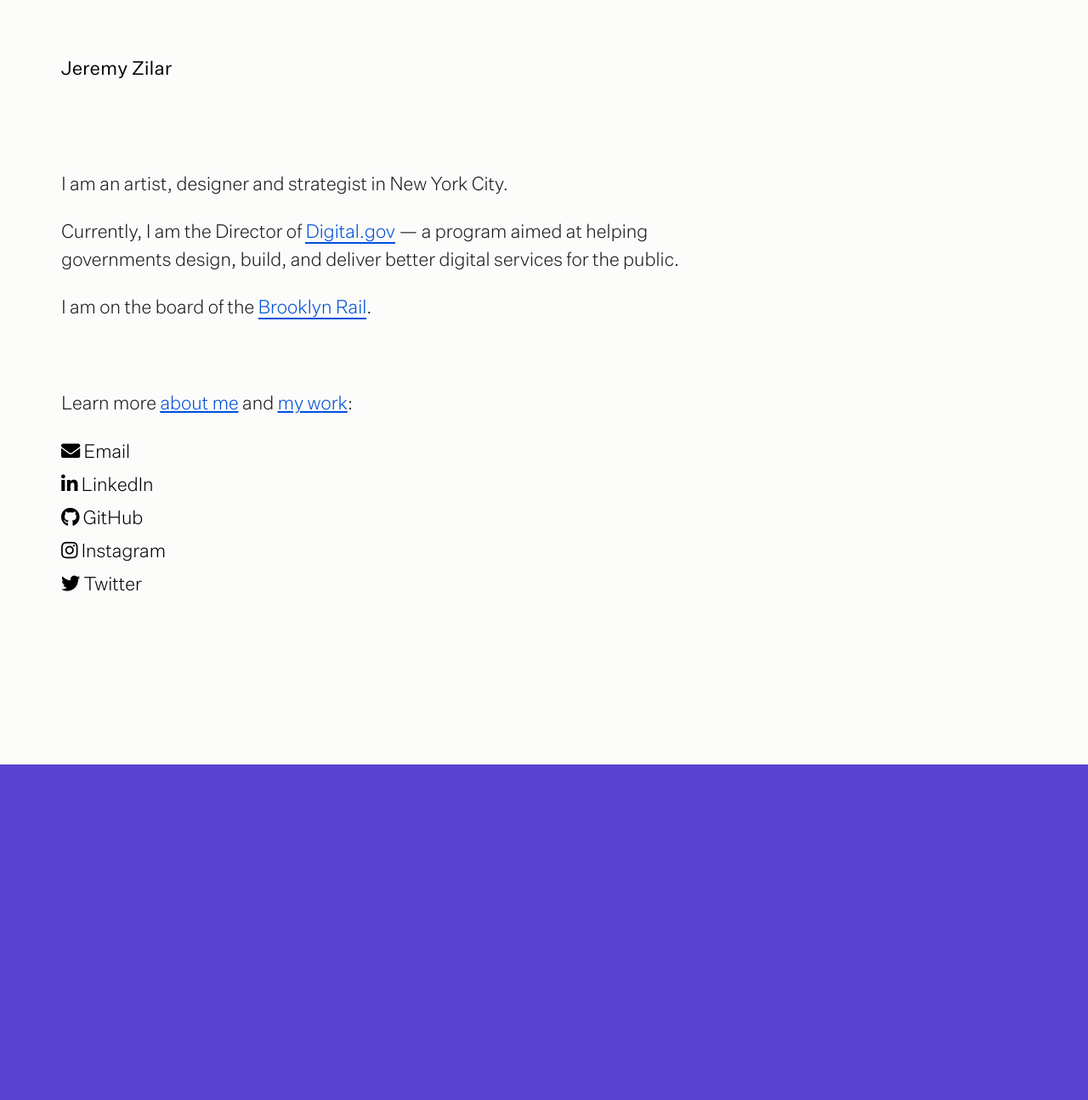
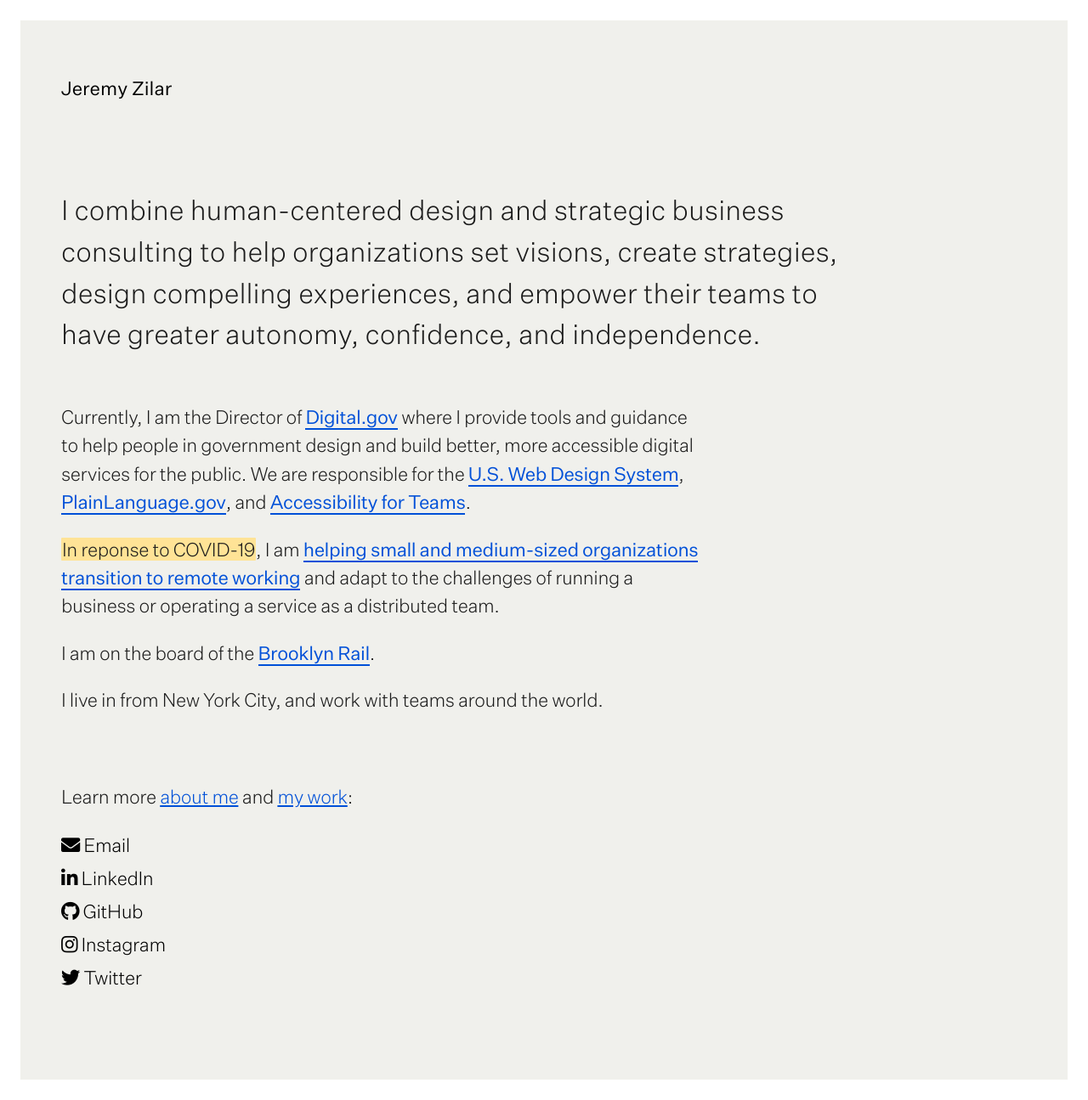
Before and after one commit to jeremyzilar/jeremyzilar.com, a Jekyll site: the page built from index.md, in a window 1280 px wide. Shown: the whole page at 85% size. Built offline with Jekyll 4.4.1, drawn with Linux system fonts in a browser that asks for light colours; nearby versions of some CDN libraries; before the commit the page ends 900 px from its top, so only the background shows below that.

Commit message:
homepage update

```diff
--- a/_layouts/default.html
+++ b/_layouts/default.html
@@ -7,7 +7,6 @@
     <div class="paper">
 
       <a class="usa-skipnav" href="#main">Skip to main content</a>
-
       {% include header.html %}
 
       {{ content }}
--- a/_layouts/home.html
+++ b/_layouts/home.html
@@ -8,14 +8,14 @@ layout: default
       <h1>{{ page.title | escape }}</h1>
       {% if page.deck %}
       <div class="grid-row">
-        <div class="grid-col-12 tablet:grid-col-12">
+        <div class="grid-col-12 tablet:grid-col-10">
           <div class="deck"><span>{{ page.deck }}</span></div>
         </div>
       </div>
       {% endif %}
     </div>
     <div class="grid-row">
-      <div class="grid-col-12 tablet:grid-col-9">
+      <div class="grid-col-12 tablet:grid-col-10">
         <article>
           <div class="content usa-prose">
             {{ content }}
--- a/index.md
+++ b/index.md
@@ -1,10 +1,13 @@
 ---
 layout: home
 title: Jeremy Zilar
+deck: "I combine human-centered design and strategic business consulting to help organizations set visions, create strategies, design compelling experiences, and empower their teams to have greater autonomy, confidence, and independence."
 ---
 
-I am an artist, designer and strategist in New York City.
+Currently, I am the Director of [Digital.gov](https://digital.gov/) where I provide tools and guidance to help people in government design and build better, more accessible digital services for the public. We are responsible for the [U.S. Web Design System](https://designsystem.digital.gov/), [PlainLanguage.gov](https://www.plainlanguage.gov/), and [Accessibility for Teams](https://accessibility.digital.gov/).
 
-Currently, I am the Director of [Digital.gov](https://digital.gov/) — a program aimed at helping governments design, build, and deliver better digital services for the public.
+<span>In reponse to COVID-19</span>, I am [helping small and medium-sized organizations transition to remote working](https://remote-team.work/) and adapt to the challenges of running a business or operating a service as a distributed team.
 
 I am on the board of the [Brooklyn Rail](https://brooklynrail.org/).
+
+I live in from New York City, and work with teams around the world.
```
Also changed, not shown: _pages/about.md (+1 -0 lines), src/_content.scss (+5 -25 lines), src/_home.scss (+16 -2 lines), src/_paper.scss (+6 -2 lines), assets/dist/styles.css, 1 other file.
